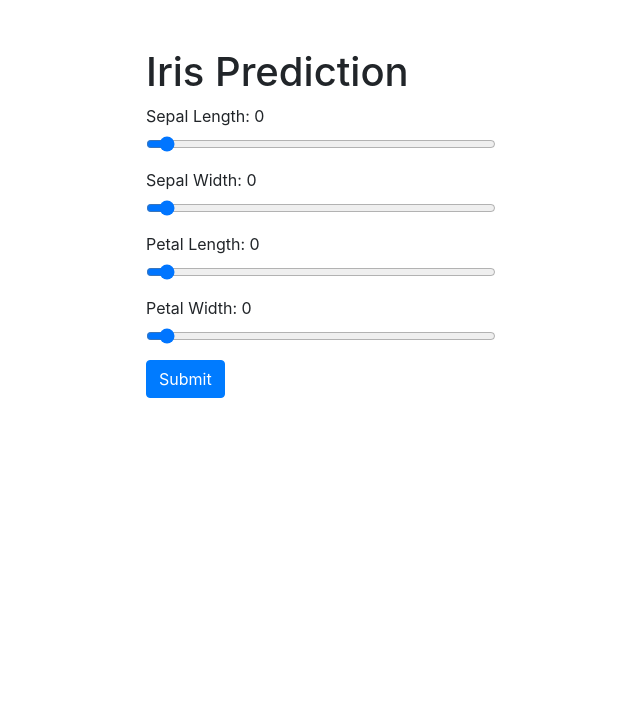
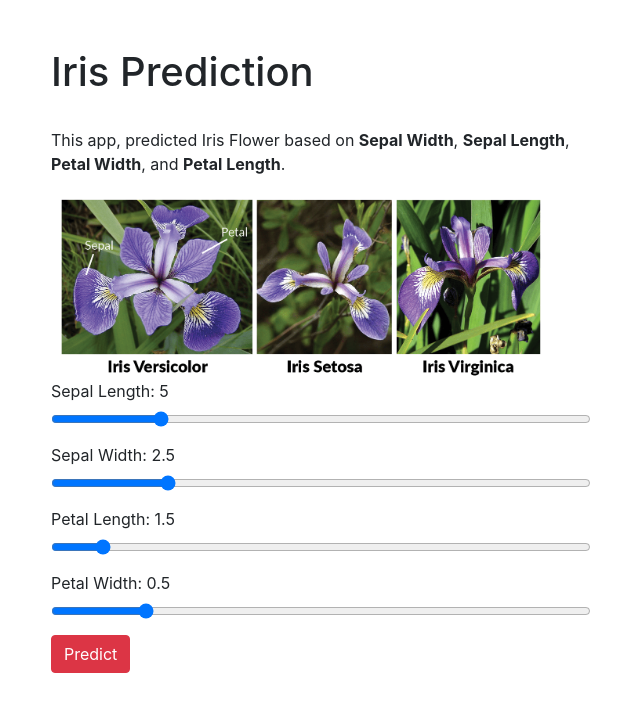
Before and after one commit to BenedictusAryo/ml_app_deployment, a Django app: page / in a window 1280 px wide. Shown: the part 56-768 px from the top of the page, without its empty margins (319-959 px from the left). Run offline with Django 3.2, Linux system fonts and the light colour scheme; some libraries are stand-ins or nearby versions.

Commit message:
update layout django

```diff
--- a/5_Django_WebApp/django_iris/settings.py
+++ b/5_Django_WebApp/django_iris/settings.py
@@ -11,6 +11,7 @@ https://docs.djangoproject.com/en/3.1/ref/settings/
 """
 
 from pathlib import Path
+import os
 
 # Build paths inside the project like this: BASE_DIR / 'subdir'.
 BASE_DIR = Path(__file__).resolve().parent.parent
@@ -108,7 +109,7 @@ AUTH_PASSWORD_VALIDATORS = [
 
 LANGUAGE_CODE = 'en-us'
 
-TIME_ZONE = 'UTC'
+TIME_ZONE = 'Asia/Jakarta'
 
 USE_I18N = True
 
--- a/5_Django_WebApp/iris_prediction/models.py
+++ b/5_Django_WebApp/iris_prediction/models.py
@@ -2,6 +2,7 @@ from django.db import models
 
 # Create your models here.
 class PredResults(models.Model):
+    pred_date = models.DateTimeField('prediction date')
     sepal_length = models.FloatField()
     sepal_width = models.FloatField()
     petal_length = models.FloatField()
--- a/5_Django_WebApp/iris_prediction/templates/predict.html
+++ b/5_Django_WebApp/iris_prediction/templates/predict.html
@@ -1,5 +1,5 @@
 {% extends "base.html" %}
-
+{% load static %}
 {% block main %}
 <!-- Modal -->
 <div class="modal fade" id="exampleModal" tabindex="-1" role="dialog" aria-labelledby="exampleModalLabel" aria-hidden="true">
@@ -30,32 +30,38 @@
 
 <div class="container pt-5">
     <div class="row justify-content-md-center">
-        <div class="col-md-4">
+        <div class="col-md-6">
             <h1>Iris Prediction</h1>
+            <br>
+            <div>
+                <p>This app, predicted Iris Flower based on <b>Sepal Width</b>, <b>Sepal Length</b>, <b>Petal Width</b>, and <b>Petal Length</b>.</p>
+            </div>
+            <div>
+                <img src="{% static 'img/iris_image.png' %}" alt="iris_flower" width="500" class="justify-content-center">
+            </div>
             <form action="" id="post-form">
                 {% csrf_token %}
                 <div class="form-group">
-                    <label for="sepal_length">Sepal Length: <output id="num_sepal_length">0</output> </label>
-                    <input type="range" min="1" max="100" value="5" oninput="num_sepal_length.value = this.value"
+                    <label for="sepal_length">Sepal Length: <output id="num_sepal_length">5</output> </label>
+                    <input type="range" min="4.30" max="7.90" step="0.05" value="5" oninput="num_sepal_length.value = this.value"
                         class="form-control-range" id="sepal_length" placeholder="" required>
-
                 </div>
                 <div class="form-group">
-                    <label for="Sepal Width">Sepal Width: <output id="num_sepal_width">0</output> </label>
-                    <input type="range" min="1" max="100" value="5" oninput="num_sepal_width.value = this.value"
+                    <label for="sepal_width">Sepal Width: <output id="num_sepal_width">2.5</output> </label>
+                    <input type="range" min="2.00" max="4.40" step="0.05" value="2.5" oninput="num_sepal_width.value = this.value"
                         class="form-control-range" id="sepal_width" placeholder="" required>
                 </div>
                 <div class="form-group">
-                    <label for="petal_length">Petal Length: <output id="num_petal_length">0</output> </label>
-                    <input type="range" min="1" max="100" value="5" oninput="num_petal_length.value = this.value"
+                    <label for="petal_length">Petal Length: <output id="num_petal_length">1.5</output> </label>
+                    <input type="range" min="1.00" max="6.90" step="0.05" value="1.5" oninput="num_petal_length.value = this.value"
                         class="form-control-range" id="petal_length" placeholder="" required>
                 </div>
                 <div class="form-group">
-                    <label for="petal_width">Petal Width: <output id="num_sepal_width">0</output> </label>
-                    <input type="range" min="1" max="100" value="5" oninput="num_petal_width.value = this.value"
+                    <label for="petal_width">Petal Width: <output id="num_petal_width">0.5</output> </label>
+                    <input type="range" min="0.10" max="2.50" step="0.05" value="0.5" oninput="num_petal_width.value = this.value"
                         class="form-control-range" id="petal_width" placeholder="" required>
                 </div>
-                <button type="submit" value="Submit" class="btn btn-primary" data-toggle="modal" data-target="#exampleModal">Submit</button>
+                <button type="submit" value="Submit" class="btn btn-danger" data-toggle="modal" data-target="#exampleModal">Predict</button>
             </form>
         </div>
     </div>
--- a/5_Django_WebApp/iris_prediction/templates/results.html
+++ b/5_Django_WebApp/iris_prediction/templates/results.html
@@ -10,6 +10,7 @@
                 <thead>
                 <tr>
                 <th scope="col">#</th>
+                <th scope="col">Prediction Date</th>
                 <th scope="col">Sepal length</th>
                 <th scope="col">Sepal width</th>
                 <th scope="col">Petal length</th>
@@ -21,6 +22,7 @@
                 {% for data in dataset %}
                     <tr>
                     <th scope="row">{{ data.id }}</th>
+                    <td>{{ data.pred_date }}</td>
                     <td>{{ data.sepal_length }}</td>
                     <td>{{ data.sepal_width }}</td>
                     <td>{{ data.petal_length }}</td>
--- a/5_Django_WebApp/iris_prediction/views.py
+++ b/5_Django_WebApp/iris_prediction/views.py
@@ -1,5 +1,6 @@
 from django.shortcuts import render
 from django.http import JsonResponse
+from django.utils import timezone
 import pandas as pd
 from .models import PredResults
 
@@ -26,11 +27,11 @@ def predict_chances(request):
         # Make Prediction
         result = model.predict([[sepal_length, sepal_width, petal_length, petal_width]])
 
-        classification = result[0]
+        classification = result[0].capitalize()
 
-        PredResults.objects.create(sepal_length=sepal_length, sepal_width=sepal_width,
-                                    petal_length=petal_length, petal_width=petal_width,
-                                    classification=classification)
+        PredResults.objects.create(pred_date=timezone.now(),sepal_length=sepal_length, sepal_width=sepal_width,
+                                   petal_length=petal_length, petal_width=petal_width,
+                                   classification=classification)
 
         return JsonResponse(
             {
```
Also changed, not shown: 5_Django_WebApp/iris_prediction/templates/iris_prediction.html (deleted, +0 -26 lines), 5_Django_WebApp/iris_prediction/migrations/0002_predresults_pred_date.py (added), 5_Django_WebApp/iris_prediction/static/img/iris_image.png (added).
